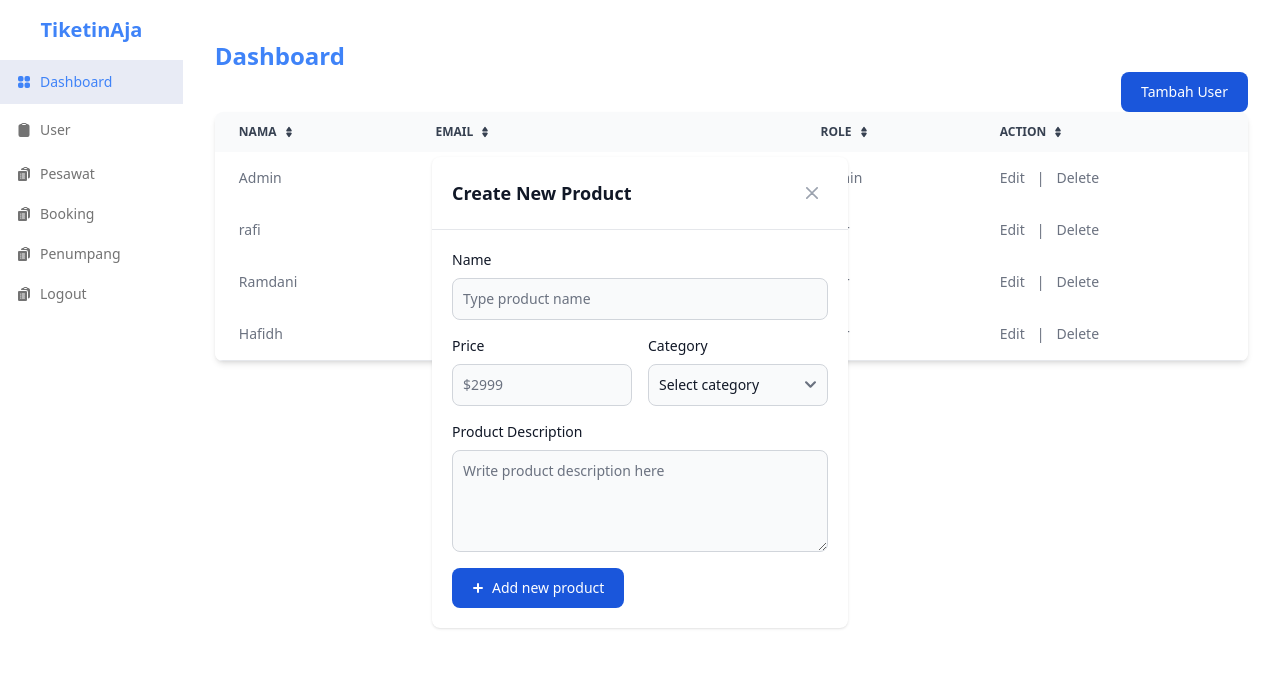
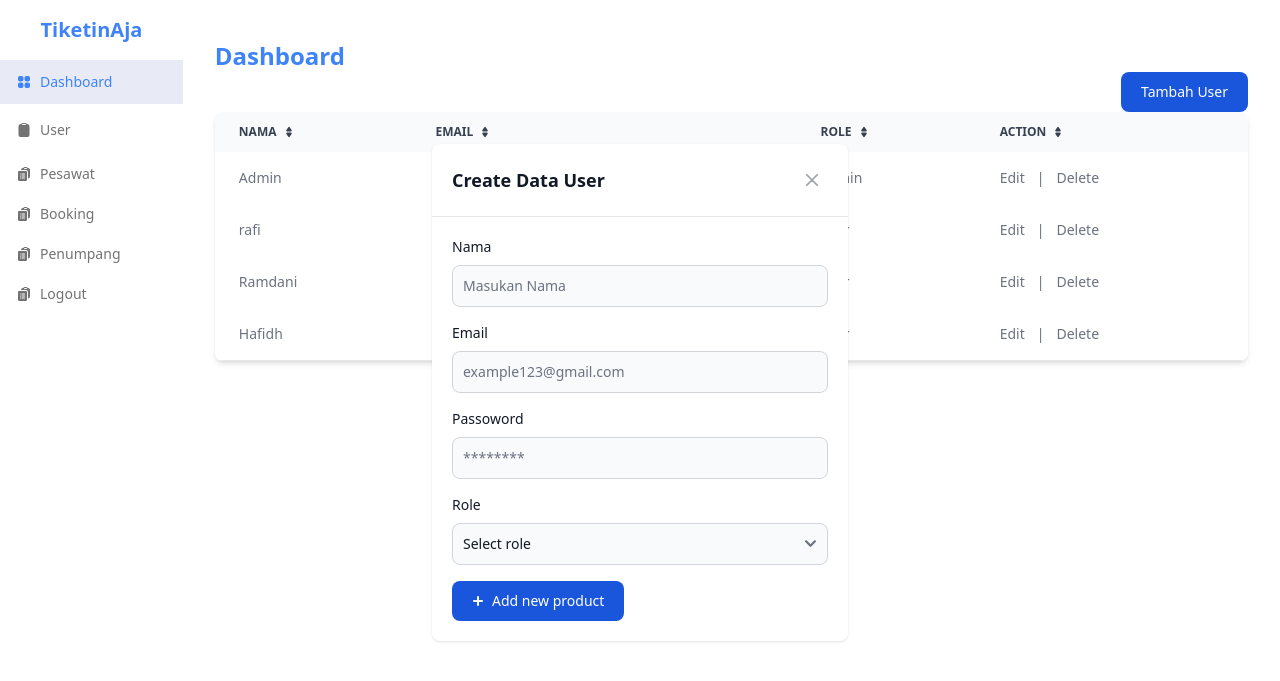
Before and after one commit to Ramdanii19/TiketinAja, a PHP site: page /admin/user.php in a window 1280 px wide, after a click on "Tambah User". Shown: the top 681 px of the page. Run offline with PHP 8.4, Linux system fonts and the light colour scheme; data comes from the database, SQL or seed files in the repository; some libraries are stand-ins or nearby versions.

Commit message:
feat: Create User

```diff
--- a/src/views/admin/user.php
+++ b/src/views/admin/user.php
@@ -172,7 +172,7 @@ $count = mysqli_num_rows($result);
                     <!-- Modal header -->
                     <div class="flex items-center justify-between p-4 md:p-5 border-b rounded-t dark:border-gray-600">
                         <h3 class="text-lg font-semibold text-gray-900 dark:text-white">
-                            Create New Product
+                            Create Data User
                         </h3>
                         <button type="button" class="text-gray-400 bg-transparent hover:bg-gray-200 hover:text-gray-900 rounded-lg text-sm w-8 h-8 ms-auto inline-flex justify-center items-center dark:hover:bg-gray-600 dark:hover:text-white" data-modal-toggle="crud-modal">
                             <svg class="w-3 h-3" aria-hidden="true" xmlns="http://www.w3.org/2000/svg" fill="none" viewBox="0 0 14 14">
@@ -182,36 +182,56 @@ $count = mysqli_num_rows($result);
                         </button>
                     </div>
                     <!-- Modal body -->
-                    <form class="p-4 md:p-5">
+                    <?php
+                      if(!isset($_POST['submit'])) {
+                    ?>
+                    <form class="p-4 md:p-5" method="POST">
                         <div class="grid gap-4 mb-4 grid-cols-2">
                             <div class="col-span-2">
-                                <label for="name" class="block mb-2 text-sm font-medium text-gray-900 dark:text-white">Name</label>
-                                <input type="text" name="name" id="name" class="bg-gray-50 border border-gray-300 text-gray-900 text-sm rounded-lg focus:ring-primary-600 focus:border-primary-600 block w-full p-2.5 dark:bg-gray-600 dark:border-gray-500 dark:placeholder-gray-400 dark:text-white dark:focus:ring-primary-500 dark:focus:border-primary-500" placeholder="Type product name" required="">
+                                <label for="name" class="block mb-2 text-sm font-medium text-gray-900 dark:text-white">Nama</label>
+                                <input type="text" name="name" id="name" class="bg-gray-50 border border-gray-300 text-gray-900 text-sm rounded-lg focus:ring-primary-600 focus:border-primary-600 block w-full p-2.5 dark:bg-gray-600 dark:border-gray-500 dark:placeholder-gray-400 dark:text-white dark:focus:ring-primary-500 dark:focus:border-primary-500" placeholder="Masukan Nama" required="">
                             </div>
-                            <div class="col-span-2 sm:col-span-1">
-                                <label for="price" class="block mb-2 text-sm font-medium text-gray-900 dark:text-white">Price</label>
-                                <input type="number" name="price" id="price" class="bg-gray-50 border border-gray-300 text-gray-900 text-sm rounded-lg focus:ring-primary-600 focus:border-primary-600 block w-full p-2.5 dark:bg-gray-600 dark:border-gray-500 dark:placeholder-gray-400 dark:text-white dark:focus:ring-primary-500 dark:focus:border-primary-500" placeholder="$2999" required="">
+                            <div class="col-span-2">
+                                <label for="email" class="block mb-2 text-sm font-medium text-gray-900 dark:text-white">Email</label>
+                                <input type="text" name="email" id="email" class="bg-gray-50 border border-gray-300 text-gray-900 text-sm rounded-lg focus:ring-primary-600 focus:border-primary-600 block w-full p-2.5 dark:bg-gray-600 dark:border-gray-500 dark:placeholder-gray-400 dark:text-white dark:focus:ring-primary-500 dark:focus:border-primary-500" placeholder="example123@gmail.com" required="">
                             </div>
-                            <div class="col-span-2 sm:col-span-1">
-                                <label for="category" class="block mb-2 text-sm font-medium text-gray-900 dark:text-white">Category</label>
-                                <select id="category" class="bg-gray-50 border border-gray-300 text-gray-900 text-sm rounded-lg focus:ring-primary-500 focus:border-primary-500 block w-full p-2.5 dark:bg-gray-600 dark:border-gray-500 dark:placeholder-gray-400 dark:text-white dark:focus:ring-primary-500 dark:focus:border-primary-500">
-                                    <option selected="">Select category</option>
-                                    <option value="TV">TV/Monitors</option>
-                                    <option value="PC">PC</option>
-                                    <option value="GA">Gaming/Console</option>
-                                    <option value="PH">Phones</option>
+                            <div class="col-span-2">
+                                <label for="password" class="block mb-2 text-sm font-medium text-gray-900 dark:text-white">Passoword</label>
+                                <input type="password" name="password" id="password" class="bg-gray-50 border border-gray-300 text-gray-900 text-sm rounded-lg focus:ring-primary-600 focus:border-primary-600 block w-full p-2.5 dark:bg-gray-600 dark:border-gray-500 dark:placeholder-gray-400 dark:text-white dark:focus:ring-primary-500 dark:focus:border-primary-500" placeholder="********" required="">
+                            </div>
+                            <div class="col-span-2">
+                                <label for="role" class="block mb-2 text-sm font-medium text-gray-900 dark:text-white">Role</label>
+                                <select id="role" name="role" class="bg-gray-50 border border-gray-300 text-gray-900 text-sm rounded-lg focus:ring-primary-500 focus:border-primary-500 block w-full p-2.5 dark:bg-gray-600 dark:border-gray-500 dark:placeholder-gray-400 dark:text-white dark:focus:ring-primary-500 dark:focus:border-primary-500">
+                                    <option selected="">Select role</option>
+                                    <option value="user">User</option>
+                                    <option value="admin">Admin</option>
                                 </select>
                             </div>
-                            <div class="col-span-2">
-                                <label for="description" class="block mb-2 text-sm font-medium text-gray-900 dark:text-white">Product Description</label>
-                                <textarea id="description" rows="4" class="block p-2.5 w-full text-sm text-gray-900 bg-gray-50 rounded-lg border border-gray-300 focus:ring-blue-500 focus:border-blue-500 dark:bg-gray-600 dark:border-gray-500 dark:placeholder-gray-400 dark:text-white dark:focus:ring-blue-500 dark:focus:border-blue-500" placeholder="Write product description here"></textarea>
                         </div>
-                        </div>
-                        <button type="submit" class="text-white inline-flex items-center bg-blue-700 hover:bg-blue-800 focus:ring-4 focus:outline-none focus:ring-blue-300 font-medium rounded-lg text-sm px-5 py-2.5 text-center dark:bg-blue-600 dark:hover:bg-blue-700 dark:focus:ring-blue-800">
+                        <button type="submit" name="submit" class="text-white inline-flex items-center bg-blue-700 hover:bg-blue-800 focus:ring-4 focus:outline-none focus:ring-blue-300 font-medium rounded-lg text-sm px-5 py-2.5 text-center dark:bg-blue-600 dark:hover:bg-blue-700 dark:focus:ring-blue-800">
                             <svg class="me-1 -ms-1 w-5 h-5" fill="currentColor" viewBox="0 0 20 20" xmlns="http://www.w3.org/2000/svg"><path fill-rule="evenodd" d="M10 5a1 1 0 011 1v3h3a1 1 0 110 2h-3v3a1 1 0 11-2 0v-3H6a1 1 0 110-2h3V6a1 1 0 011-1z" clip-rule="evenodd"></path></svg>
                             Add new product
                         </button>
                     </form>
+                    <?php
+                    } else {
+                      $name = $_POST["name"];
+                      $email = $_POST["email"];
+                      $password = $_POST["password"];
+                      $role = $_POST["role"];
+
+                      $insertUser = "INSERT INTO user (name, email, password, role) VALUES ('$name', '$email', '$password', '$role')";
+                      $queryUser = mysqli_query($conn, $insertUser);
+
+                      if($queryUser) {
+                        echo"<script>alert('Daftar Berhasil Disimpan !') </script>";
+                        echo"<script type='text/javascript'>window.location = 'user.php'</script>";
+                      } else {
+                        echo"<script>alert('Daftar Gagal Disimpan !') </script>";
+                        echo"<script type='text/javascript'>window.location = 'user.php'</script>";
+                      }
+                    }
+                    ?>
                 </div>
             </div>
         </div>
@@ -262,8 +282,6 @@ $count = mysqli_num_rows($result);
   });
 </script>
 
-
-
 <script src="../path/to/flowbite/dist/flowbite.min.js"></script>
 </body>
 
```
Lines whose indentation alone changed are shown as unchanged.
